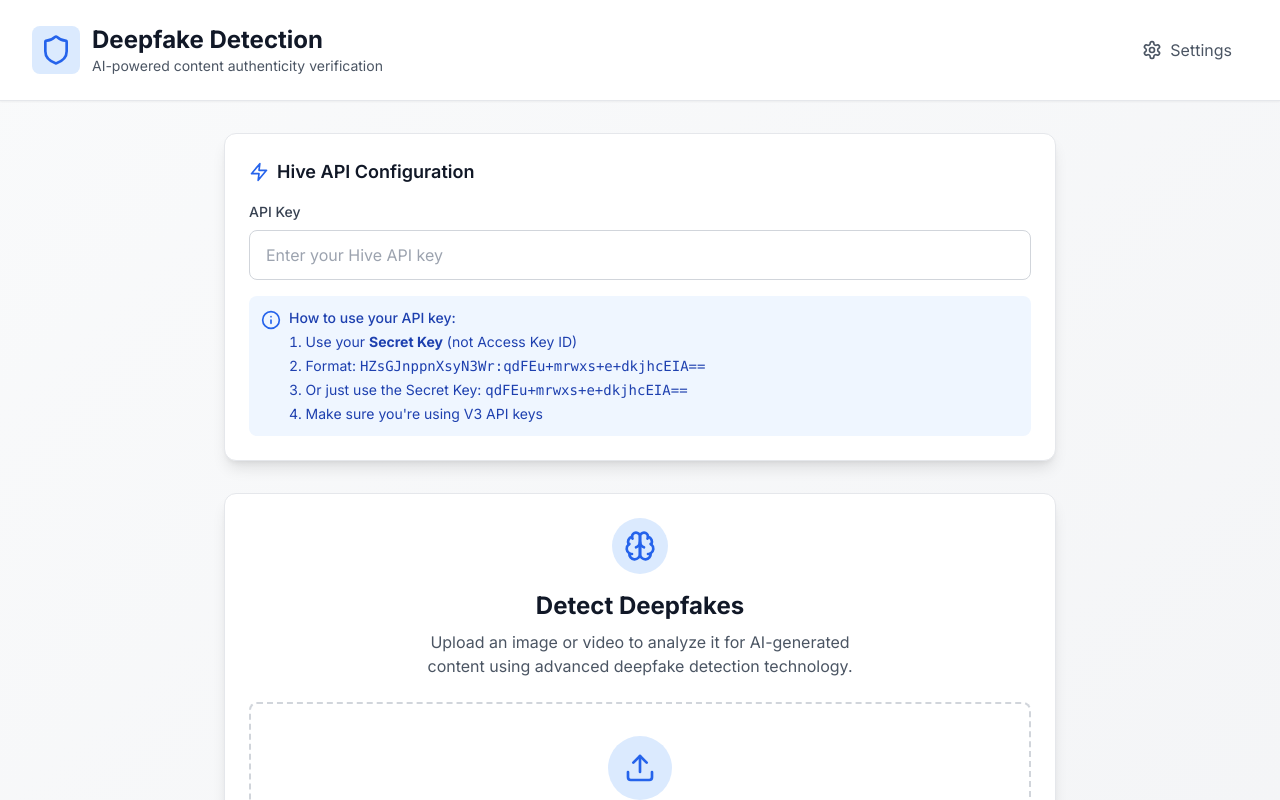
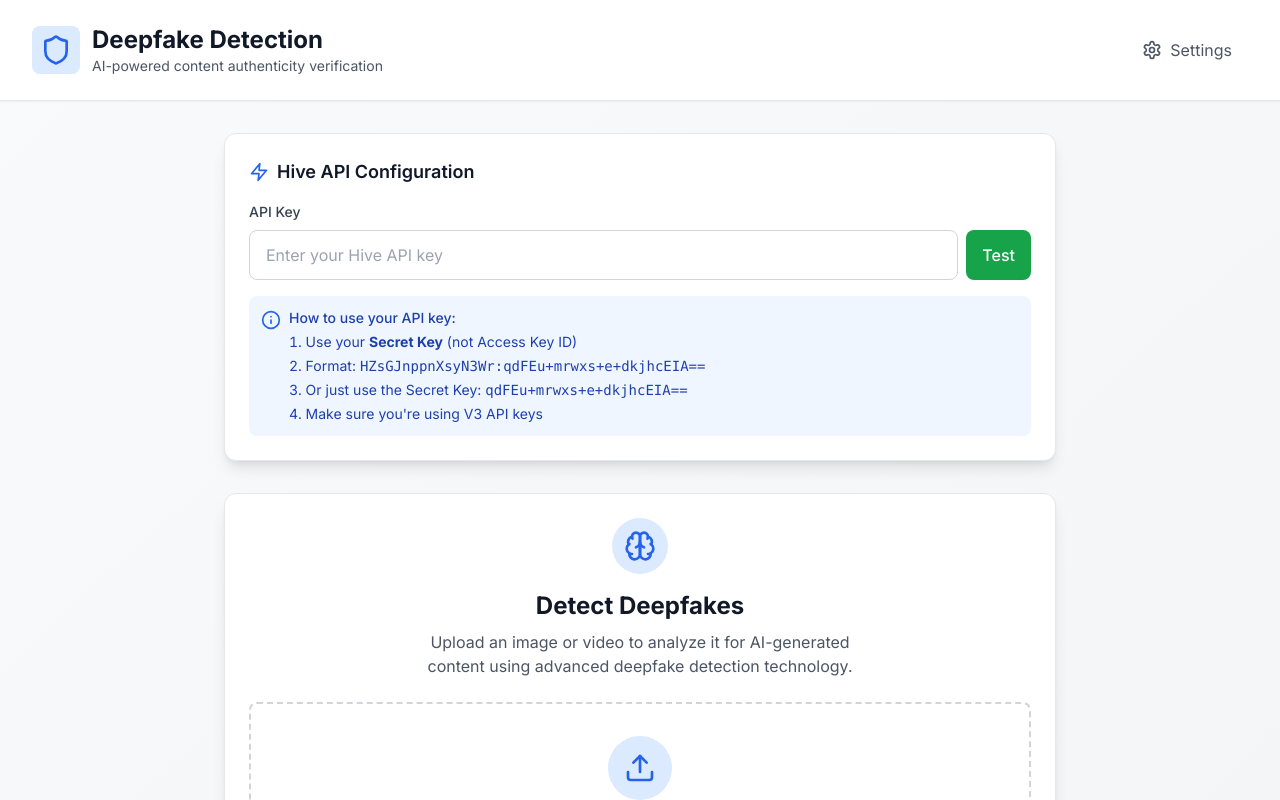
Before and after one commit to ys-0212/Sentinel_Vision, a Next.js app: page / in a window 1280 px wide. Both pictures are taken after a click on the button "Settings". Shown: the top 800 px of the page. Built offline with nearby package versions, Linux system fonts and the light colour scheme.

Commit message:
Add API key test functionality to debug API issues

```diff
--- /dev/null
+++ b/app/api/test/route.ts
@@ -0,0 +1,40 @@
+import { NextRequest, NextResponse } from 'next/server';
+import axios from 'axios';
+
+export async function POST(request: NextRequest) {
+  try {
+    const { apiKey } = await request.json();
+
+    if (!apiKey) {
+      return NextResponse.json(
+        { error: 'API key is required' },
+        { status: 400 }
+      );
+    }
+
+    // Test the API key with a simple request
+    const response = await axios.get('https://api.thehive.ai/api/v3/models', {
+      headers: {
+        'Authorization': `Bearer ${apiKey}`,
+      },
+      timeout: 10000,
+    });
+
+    return NextResponse.json({
+      success: true,
+      models: response.data,
+      message: 'API key is valid and working'
+    });
+
+  } catch (error: any) {
+    console.error('API test error:', error.response?.data || error.message);
+
+    return NextResponse.json(
+      {
+        error: 'API test failed',
+        details: error.response?.data || error.message
+      },
+      { status: 500 }
+    );
+  }
+}
--- a/app/page.tsx
+++ b/app/page.tsx
@@ -47,6 +47,35 @@
 
   const handleApiKeyChange = (e: React.ChangeEvent<HTMLInputElement>) => {
     setApiKey(e.target.value);
+  };
+
+  const testApiKey = async () => {
+    if (!apiKey.trim()) {
+      toast.error('Please enter your Hive API key first');
+      return;
+    }
+
+    try {
+      const response = await fetch('/api/test', {
+        method: 'POST',
+        headers: {
+          'Content-Type': 'application/json',
+        },
+        body: JSON.stringify({ apiKey }),
+      });
+
+      const data = await response.json();
+
+      if (response.ok) {
+        toast.success('API key is valid! Available models: ' + (data.models?.length || 0));
+        console.log('Available models:', data.models);
+      } else {
+        toast.error('API key test failed: ' + data.error);
+        console.error('API test error:', data);
+      }
+    } catch (error: any) {
+      toast.error('API test failed: ' + error.message);
+    }
   };
 
   const handleDetection = async () => {
@@ -162,14 +191,22 @@
                   <label htmlFor="apiKey" className="block text-sm font-medium text-gray-700 mb-2">
                     API Key
                   </label>
+                                     <div className="flex space-x-2">
                      <input
                        type="password"
                        id="apiKey"
                        value={apiKey}
                        onChange={handleApiKeyChange}
                        placeholder="Enter your Hive API key"
-                    className="input-field"
+                       className="input-field flex-1"
                      />
+                     <button
+                       onClick={testApiKey}
+                       className="px-4 py-3 bg-green-600 hover:bg-green-700 text-white font-medium rounded-lg transition-colors duration-200"
+                     >
+                       Test
+                     </button>
+                   </div>
                 </div>
 
                 <div className="flex items-start space-x-2 p-3 bg-blue-50 rounded-lg">
```
Lines whose indentation alone changed are shown as unchanged.
